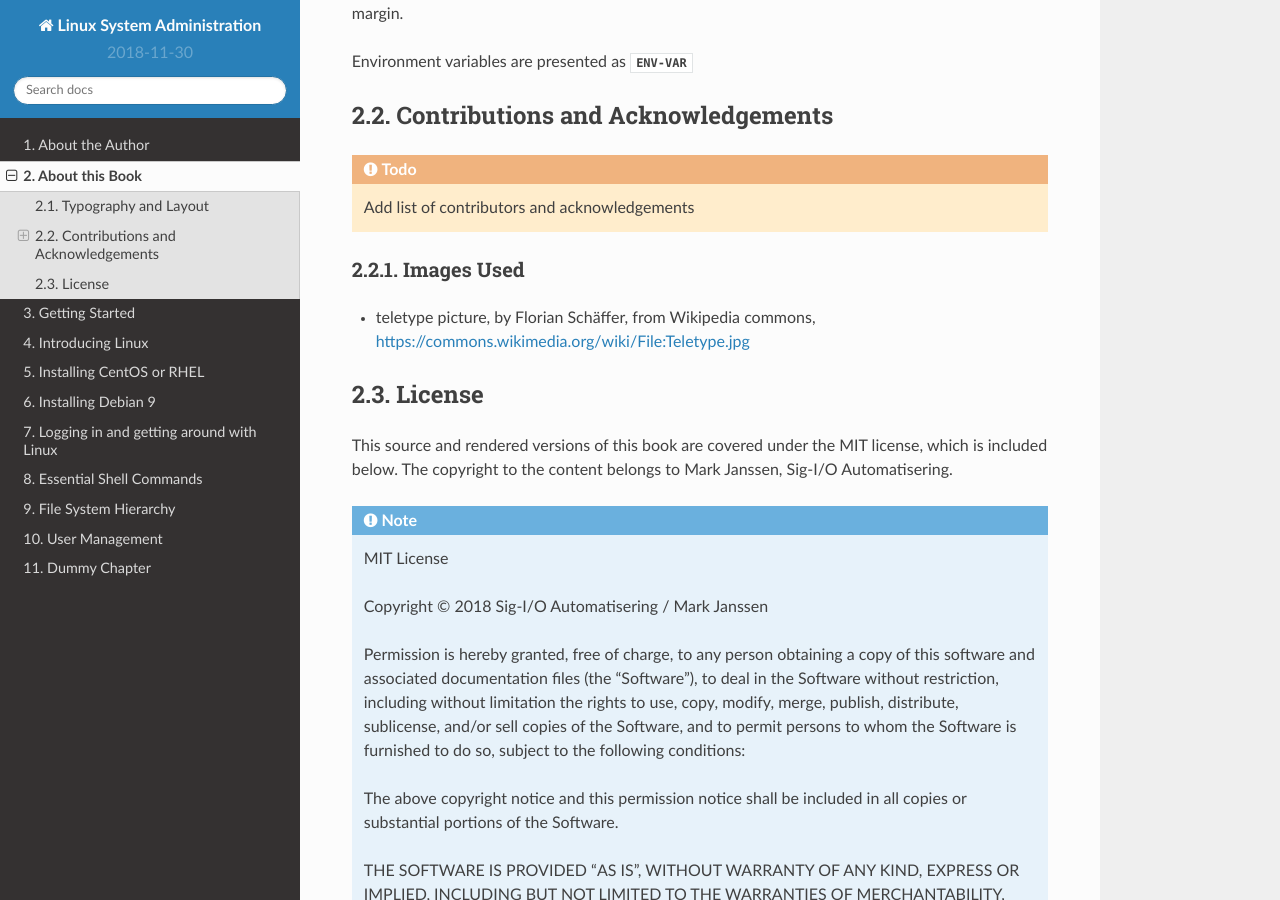
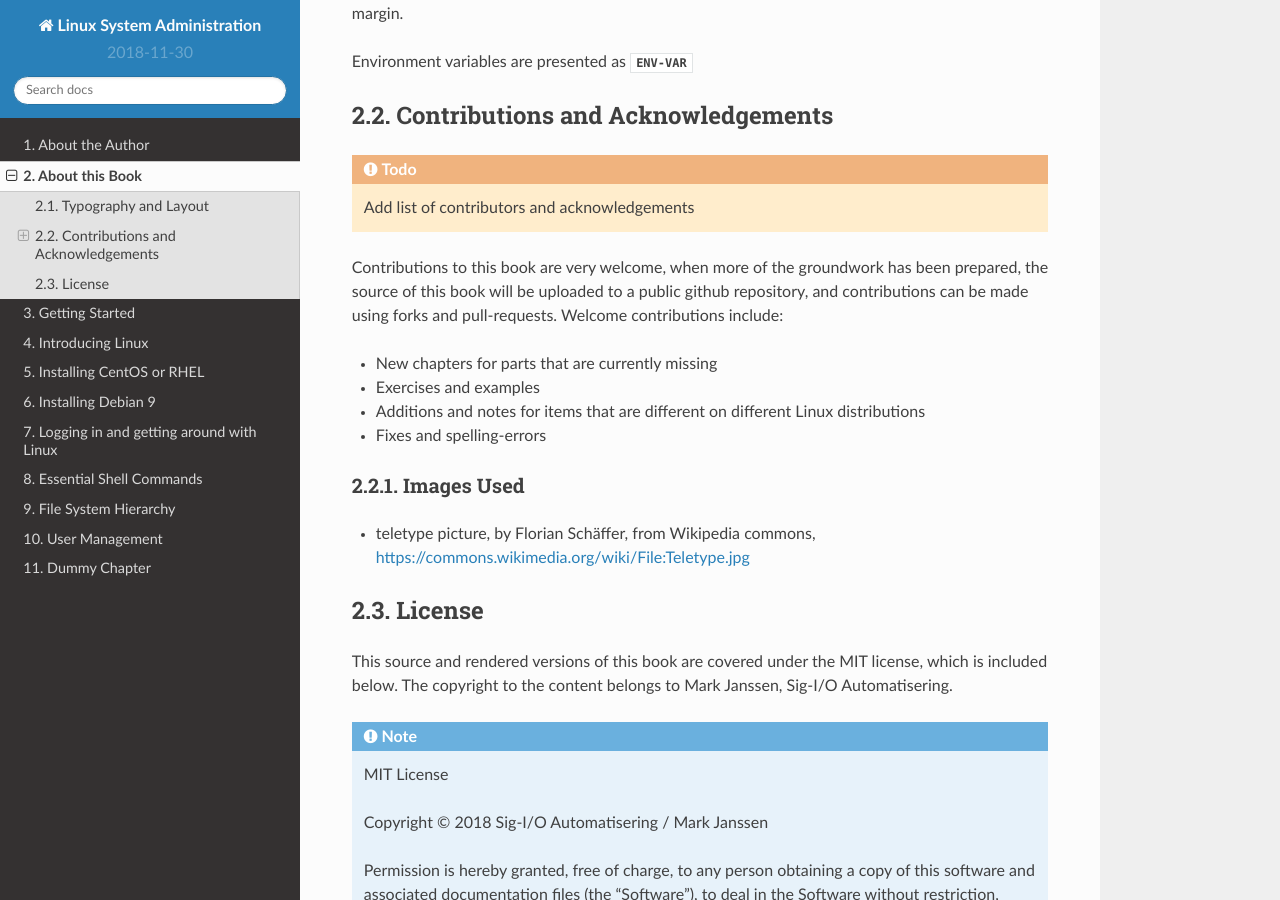
Before and after one commit to sigio/sysadminbook, a Sphinx documentation site: the page built from source/aboutbook.rst, in a window 1280 px wide and 900 px high, scrolled down 1117 px. Built offline with Sphinx 7.4.7 and the Read the Docs theme 2.0.0, drawn with Linux system fonts in a browser that asks for light colours.

Commit message:
Section about contributions

```diff
--- a/source/aboutbook.rst
+++ b/source/aboutbook.rst
@@ -45,6 +45,16 @@ Contributions and Acknowledgements
 
 .. todo:: Add list of contributors and acknowledgements
 
+Contributions to this book are very welcome, when more of the groundwork has been
+prepared, the source of this book will be uploaded to a public github repository, and
+contributions can be made using forks and pull-requests. Welcome contributions include:
+
+* New chapters for parts that are currently missing
+* Exercises and examples
+* Additions and notes for items that are different on different Linux distributions
+* Fixes and spelling-errors
+
+
 Images Used
 ^^^^^^^^^^^
 
```
